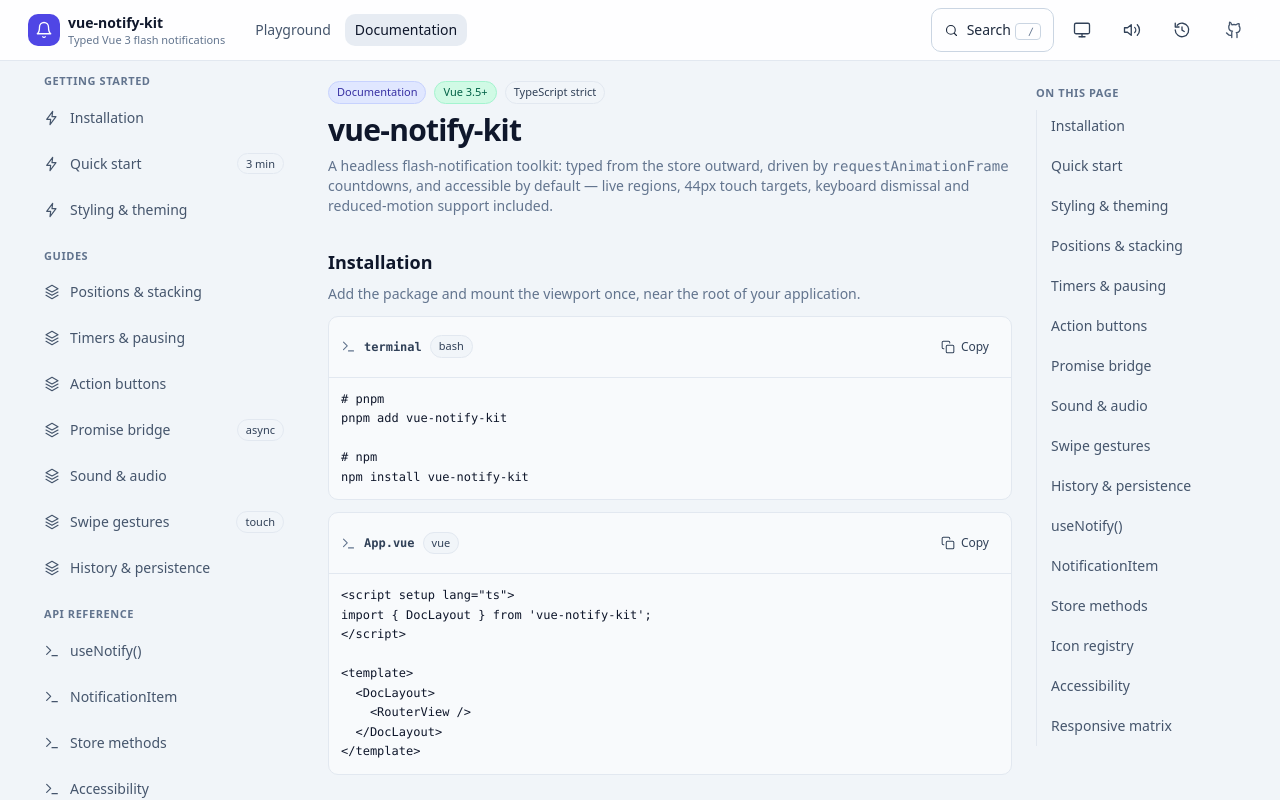
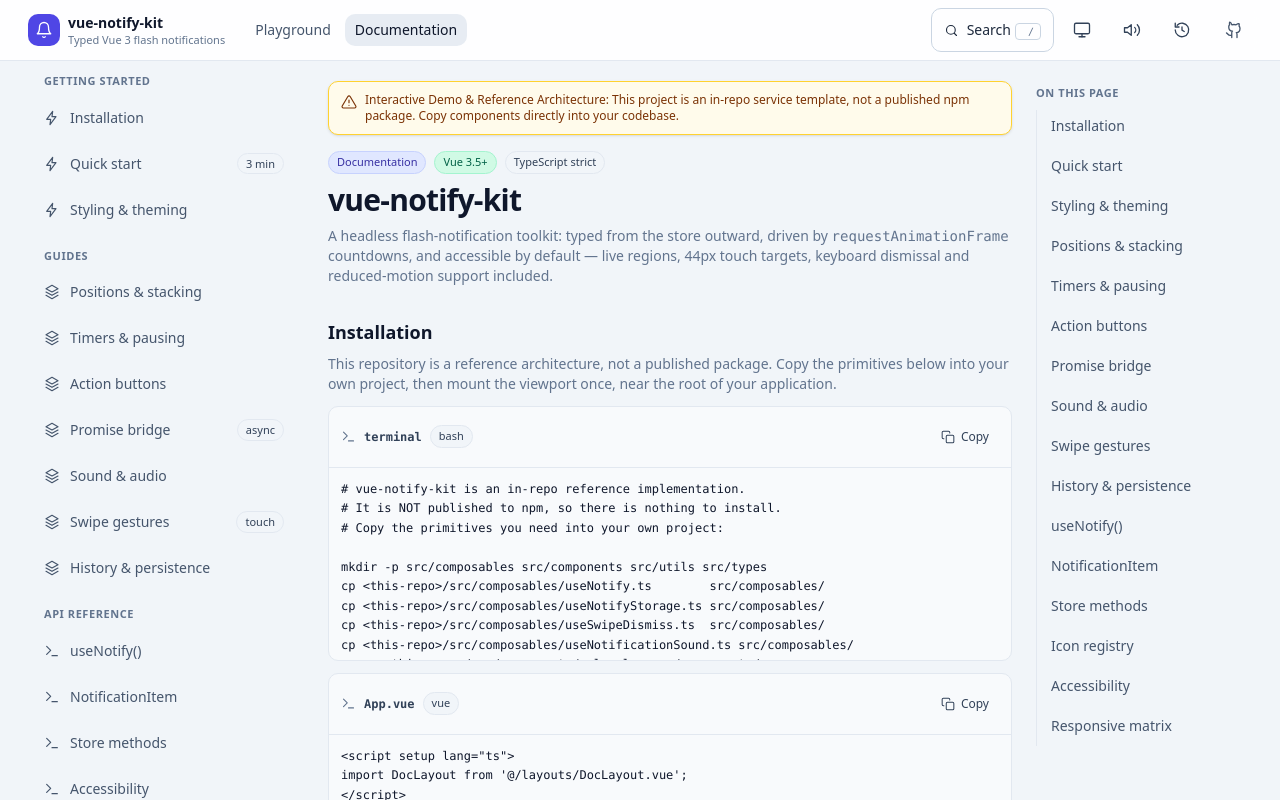
Before and after one commit to mmy-lana/vue-notify-kit, a Vue app: page /docs in a window 1280 px wide. Shown: the top 800 px of the page. Built offline with nearby package versions, Linux system fonts and the light colour scheme.

Commit message:
feat(docs): add demo warning banner and replace external npm install references

```diff
--- a/src/components/organisms/PlaygroundWorkbench.vue
+++ b/src/components/organisms/PlaygroundWorkbench.vue
@@ -429,7 +429,10 @@ const generatedCode = computed(() => {
   const input = currentInput();
   const lines: string[] = [];
 
-  lines.push("import { useNotify } from 'vue-notify-kit';");
+  // Local path only: the project is private and unpublished, so a bare
+  // 'vue-notify-kit' specifier in generated code would be an unresolved import
+  // and a typosquatting target.
+  lines.push("import { useNotify } from '@/composables/useNotify';");
   lines.push('');
   lines.push('const { notify } = useNotify();');
   lines.push('');
--- a/src/layouts/DocLayout.vue
+++ b/src/layouts/DocLayout.vue
@@ -58,6 +58,30 @@
 
       <!-- Content ------------------------------------------------------ -->
       <main id="main-content" class="min-w-0 flex-1 py-5 pb-28 md:pb-8">
+        <!--
+          Supply-chain guard. This repository is a reference architecture and is
+          marked `private` in package.json, so no `vue-notify-kit` artifact
+          exists on any registry: a reader who copies an install command from
+          these pages is one typo away from a typosquatted dependency. The notice
+          is sticky and rendered by the shared layout, so it appears at the top
+          of both the playground and the documentation views and stays visible
+          while installation snippets are on screen.
+
+          `top-[3.75rem]` parks it exactly below the 60px sticky header (44px
+          tap-target floor plus 16px vertical padding), so it is never clipped.
+        -->
+        <p
+          role="note"
+          data-testid="demo-notice"
+          class="sticky top-[3.75rem] z-[8400] mb-4 flex items-start gap-2 rounded-control border border-amber-300 bg-amber-50 px-3 py-2.5 text-xs font-medium text-amber-900 shadow-sm dark:border-amber-500/40 dark:bg-amber-950/60 dark:text-amber-100"
+        >
+          <BaseIcon name="AlertTriangle" :size="16" class="mt-0.5 shrink-0" />
+          <span>
+            Interactive Demo &amp; Reference Architecture: This project is an in-repo service
+            template, not a published npm package. Copy components directly into your codebase.
+          </span>
+        </p>
+
         <slot />
       </main>
 
--- a/src/views/DocumentationView.vue
+++ b/src/views/DocumentationView.vue
@@ -20,7 +20,9 @@
     <section id="installation" class="scroll-mt-20">
       <h2 class="text-lg font-semibold text-slate-900 dark:text-slate-50">Installation</h2>
       <p class="mt-2 text-sm muted-text">
-        Add the package and mount the viewport once, near the root of your application.
+        This repository is a reference architecture, not a published package. Copy the primitives
+        below into your own project, then mount the viewport once, near the root of your
+        application.
       </p>
       <div class="mt-3 flex flex-col gap-3">
         <CodeSnippetViewer :code="INSTALL_SNIPPET" label="terminal" language="bash" max-height="12rem" />
@@ -299,16 +301,28 @@ import { NOTIFICATION_POSITIONS } from '@/utils/constants';
 const { history, historyLimit, isPersistent } = useNotifyStorage();
 const historyDrawer = useHistoryDrawer();
 
-const INSTALL_SNIPPET = `# pnpm
-pnpm add vue-notify-kit
+// NOTE: this project is `private` and unpublished, so there is deliberately no
+// registry install command here. Publishing one would turn every copy-paste of
+// this page into a supply-chain (typosquatting) exposure.
+const INSTALL_SNIPPET = `# vue-notify-kit is an in-repo reference implementation.
+# It is NOT published to npm, so there is nothing to install.
+# Copy the primitives you need into your own project:
 
-# npm
-npm install vue-notify-kit`;
+mkdir -p src/composables src/components src/utils src/types
+cp <this-repo>/src/composables/useNotify.ts        src/composables/
+cp <this-repo>/src/composables/useNotifyStorage.ts src/composables/
+cp <this-repo>/src/composables/useSwipeDismiss.ts  src/composables/
+cp <this-repo>/src/composables/useNotificationSound.ts src/composables/
+cp -r <this-repo>/src/components/molecules src/components/
+cp -r <this-repo>/src/components/organisms src/components/
+cp -r <this-repo>/src/components/ui         src/components/
+cp -r <this-repo>/src/utils src/utils/
+cp -r <this-repo>/src/types src/types/`;
 
 // NOTE: the closing tags below are written with an escaped slash so the SFC
 // parser does not mistake them for the end of this component's own script block.
 const MOUNT_SNIPPET = `<script setup lang="ts">
-import { DocLayout } from 'vue-notify-kit';
+import DocLayout from '@/layouts/DocLayout.vue';
 <\/script>
 
 <template>
@@ -317,7 +331,8 @@ import { DocLayout } from 'vue-notify-kit';
   </DocLayout>
 <\/template>`;
 
-const QUICK_START_SNIPPET = `import { useNotify } from 'vue-notify-kit';
+const QUICK_START_SNIPPET = `// Local path in your own project — there is no 'vue-notify-kit' package.
+import { useNotify } from '@/composables/useNotify';
 
 const { notify } = useNotify();
 
```
